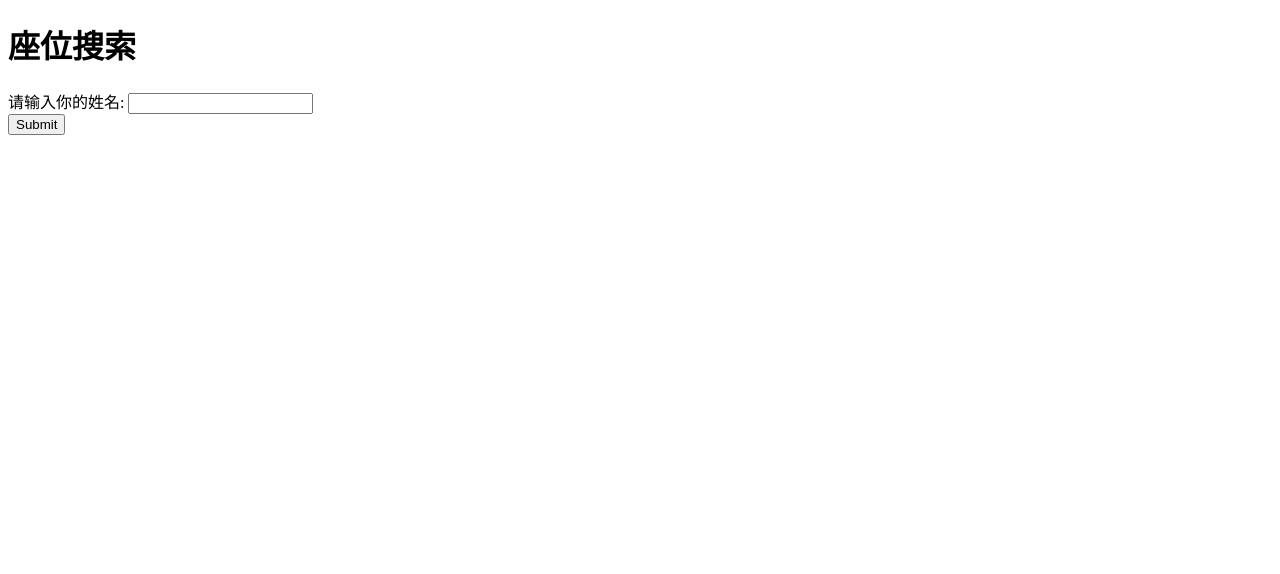
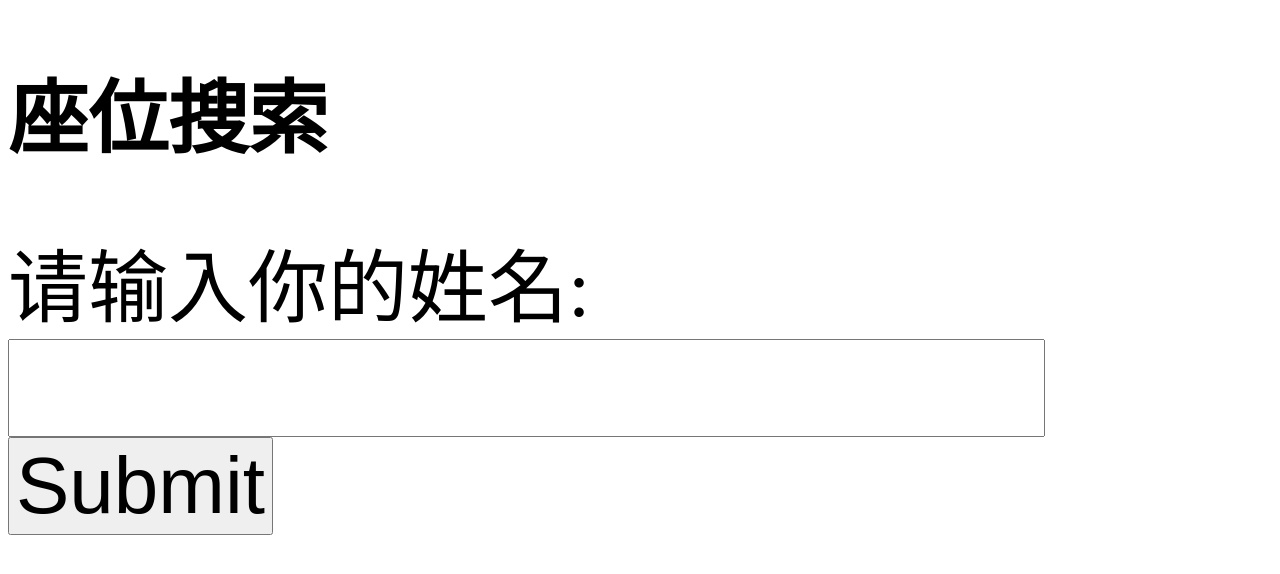
Before and after one commit to MJie46/ajw, a Django app: page /seatSearch/ in a window 1280 px wide. Shown: the top 574 px of the page. Run offline with Django 3.2, Linux system fonts and the light colour scheme.

Commit message:
no message

```diff
--- a/templates/seatSearch.html
+++ b/templates/seatSearch.html
@@ -5,9 +5,11 @@
     <title>seatSearch</title>
 </head>
 <body>
-    <h1>座位搜索</h1>
-    <form action="../seatDetail/">
-    请输入你的姓名: <input name="name"><br><input type="submit">
+    <h1 style="font-size:80px">座位搜索</h1>
+    <form action="../seatDetail/" style="font-size:80px">
+    请输入你的姓名: <input name="name" style="font-size:80px">
+        <br>
+        <input type="submit" style="font-size:80px" size="10">
     </form>
 </body>
 </html>
```
